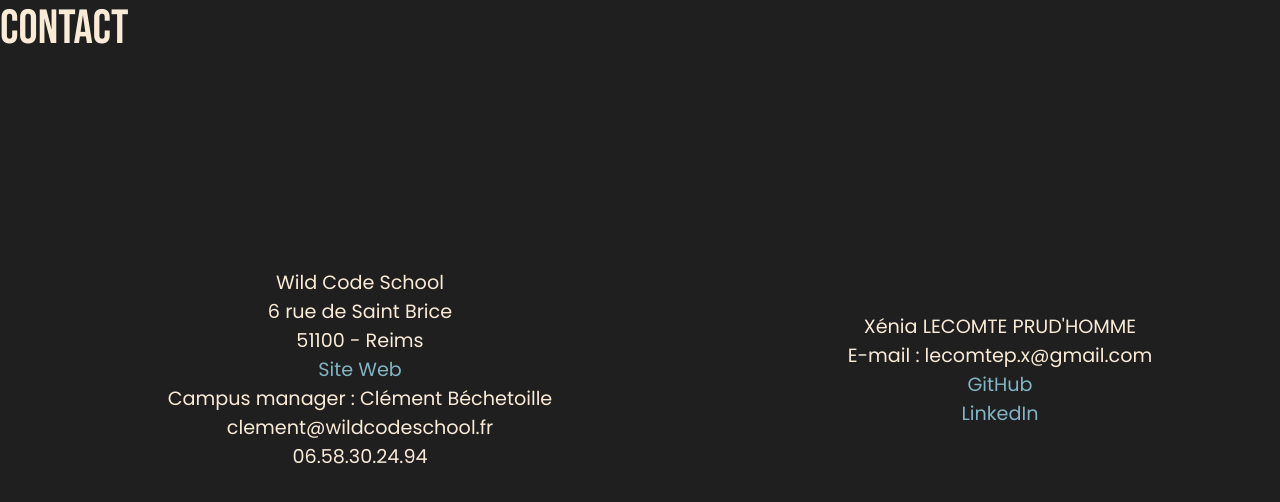
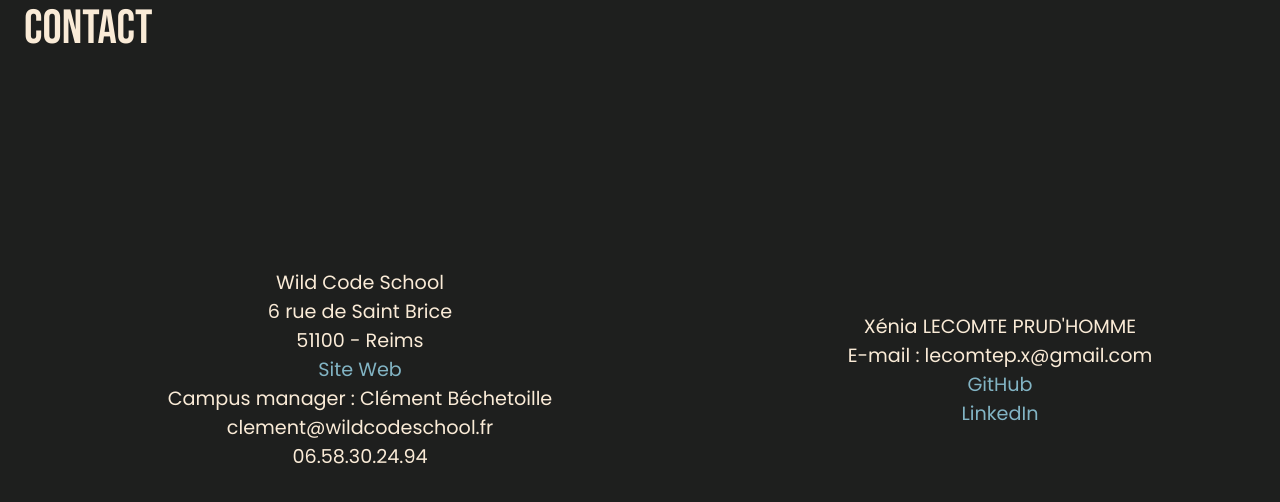
Before and after one commit to XeniaR1S/WildCircus, a React (Create React App) app in the folder wildcircus/: page /contact in a window 1280 px wide. Shown: the top 502 px of the page. Built offline with nearby package versions, Linux system fonts and the light colour scheme.

Commit message:
Readjust title

```diff
--- a/wildcircus/src/App.css
+++ b/wildcircus/src/App.css
@@ -21,6 +21,12 @@
   color: antiquewhite;
   font-family: 'Bebas Neue', cursive;
   font-size: 3em;
+
+}
+
+.contact-title {
+  margin-top: 0;
+  margin-left: 0.5em;
 }
 
 .content-contact a {
@@ -40,7 +46,6 @@
   font-family: 'Poppins', sans-serif;
   font-size: 0.4em;
   margin-top: 15%;
-
 }
 
 .contact-school{
--- a/wildcircus/src/components/Contact.jsx
+++ b/wildcircus/src/components/Contact.jsx
@@ -5,7 +5,7 @@ class Contact extends React.Component {
   render() {
     return (
       <div className='content-contact'>
-        CONTACT
+        <p className='contact-title'>CONTACT</p>
         <div className="contact">
           <div className='contact-school'>
             <ul>
```
